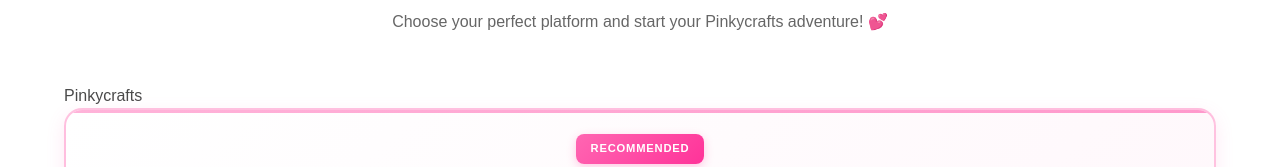
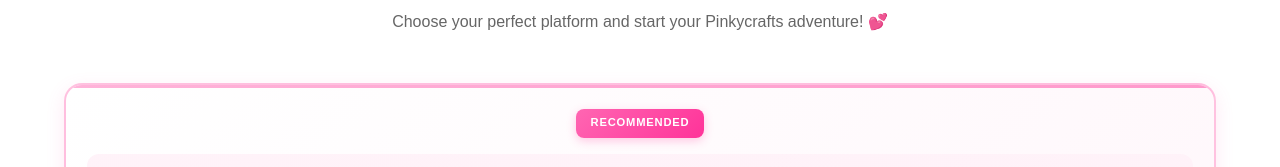
Before and after one commit to Pinkycrafts/sima, a plain HTML site: page index.htm in a window 1280 px wide. Shown: the part 2328-2495 px from the top of the page. Drawn offline with Linux system fonts and the light colour scheme; files that its build step writes are made by us from their sources; no server answers; files whose address does not match are found by name; a web font is replaced by a local one.

Commit message:
Update index.htm

```diff
--- a/index.htm
+++ b/index.htm
@@ -146,7 +146,7 @@
             <h2>Get Your Launcher</h2>
             <p>Choose your perfect platform and start your Pinkycrafts adventure! 💕</p>
           </header>
-                                 <p>Pinkycrafts</p>
+                                 <p></p>
 
           <div class="grid s">
             <div class="download-card card-recommended">
```
